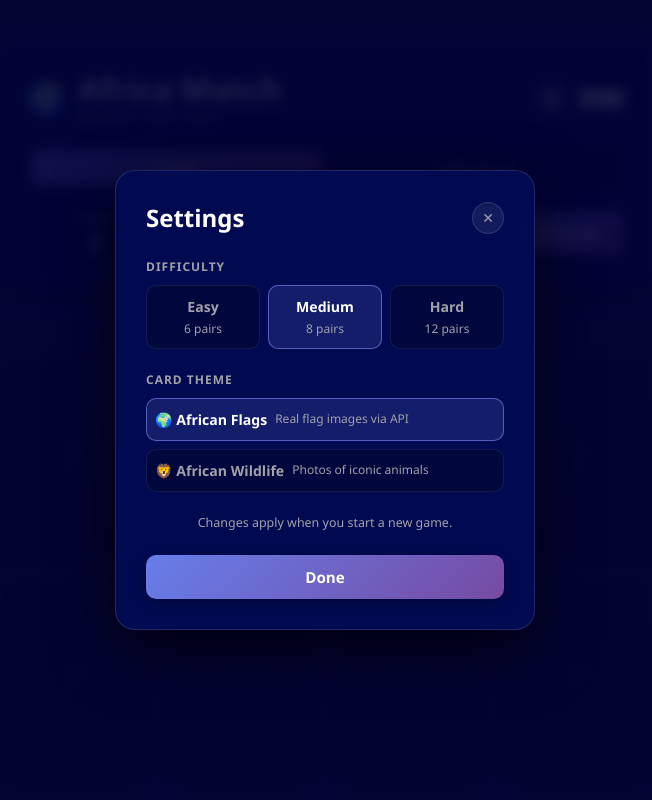
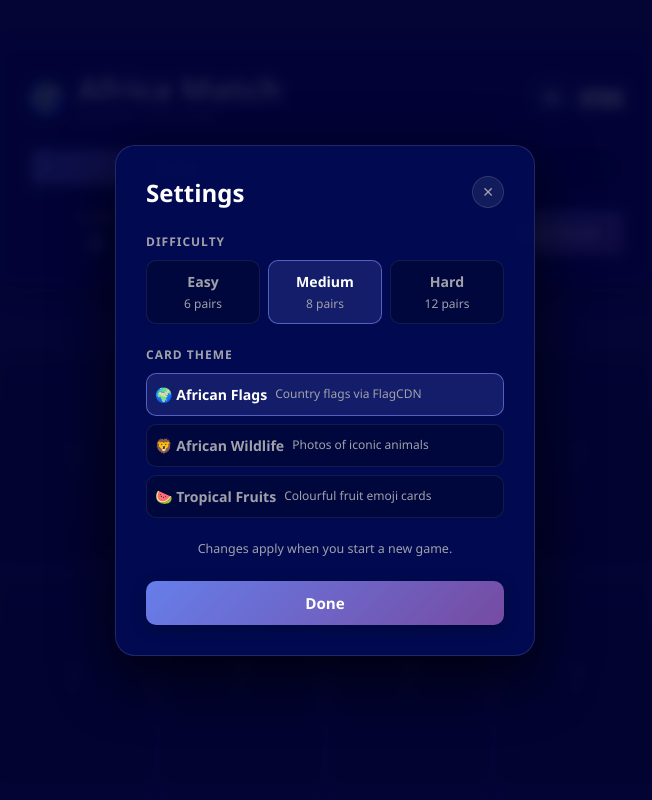
Before and after one commit to s1rcody69/memory-game, a React (Vite) app: page / in a window 1280 px wide. Both pictures are taken after a click on the button "⚙️". Shown: the top 800 px of the page, without its empty margins (315-967 px from the left). Built offline with nearby package versions, Linux system fonts and the light colour scheme; no server answers.

Commit message:
changing theme labels

```diff
--- a/src/components/SettingsModal.jsx
+++ b/src/components/SettingsModal.jsx
@@ -1,7 +1,8 @@
 export const SettingsModal = ({ settings, onChange, onClose, DIFFICULTY_CONFIG }) => {
   const themes = [
-    { key: "flags",    label: "🌍 African Flags",  desc: "Real flag images via API" },
-    { key: "wildlife", label: "🦁 African Wildlife", desc: "Photos of iconic animals" },
+    { key: "flags",    label: "🌍 African Flags",    desc: "Country flags via FlagCDN" },
+    { key: "wildlife", label: "🦁 African Wildlife",  desc: "Photos of iconic animals"  },
+    { key: "fruits",   label: "🍉 Tropical Fruits",   desc: "Colourful fruit emoji cards" },
   ];
 
   return (
@@ -9,7 +10,7 @@ export const SettingsModal = ({ settings, onChange, onClose, DIFFICULTY_CONFIG }
       <div className="modal">
         <div className="modal__header">
           <h2 className="modal__title">Settings</h2>
-          <button className="modal__close" onClick={onClose}>✕</button>
+          <button className="modal__close" onClick={onClose} aria-label="Close">✕</button>
         </div>
 
         <div className="settings-section">
```
